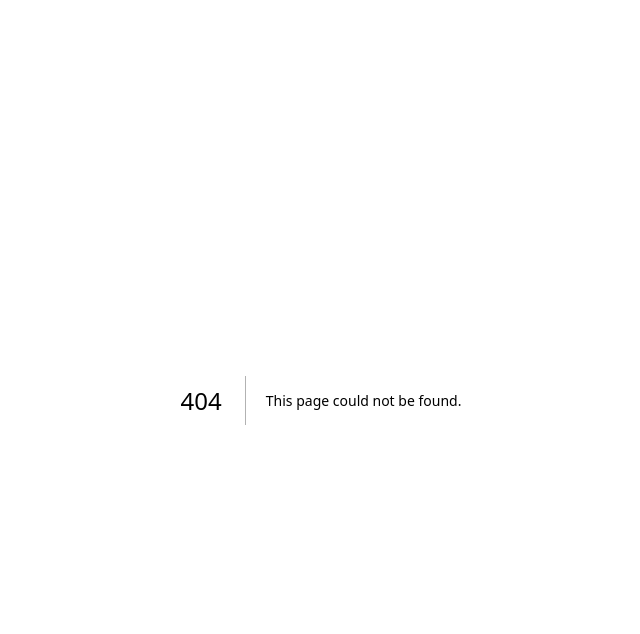
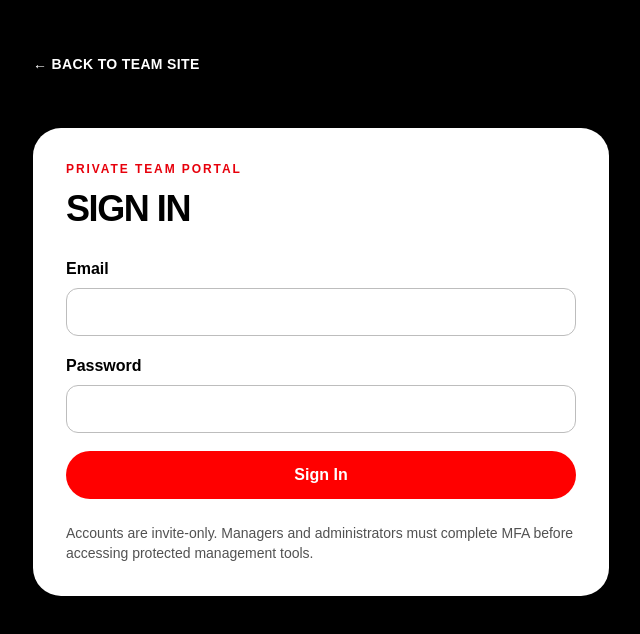
Before and after one commit to dang85ai/dg-claud, a Next.js app: page /login in a window 1280 px wide. Before the commit this address had no page. Shown: the top 634 px of the page, without its empty margins (319-959 px from the left). Built offline with nearby package versions, Linux system fonts and the light colour scheme; no server answers.

Commit message:
Build app/login/page.tsx

```diff
--- /dev/null
+++ b/app/login/page.tsx
@@ -0,0 +1,74 @@
+"use client";
+
+import { FormEvent, useEffect, useState } from "react";
+import { useRouter } from "next/navigation";
+import { AuthShell } from "@/components/AuthShell";
+import { supabase } from "@/lib/supabase";
+
+export default function LoginPage() {
+  const router = useRouter();
+  const [status, setStatus] = useState("");
+  const [loading, setLoading] = useState(false);
+
+  useEffect(() => {
+    supabase.auth.getSession().then(({ data }) => {
+      if (data.session) router.replace("/portal");
+    });
+  }, [router]);
+
+  async function submit(event: FormEvent<HTMLFormElement>) {
+    event.preventDefault();
+    setLoading(true);
+    setStatus("");
+
+    const form = new FormData(event.currentTarget);
+    const email = String(form.get("email") ?? "").trim().toLowerCase();
+    const password = String(form.get("password") ?? "");
+
+    const { error } = await supabase.auth.signInWithPassword({ email, password });
+
+    if (error) {
+      setStatus(error.message);
+      setLoading(false);
+      return;
+    }
+
+    const aal = await supabase.auth.mfa.getAuthenticatorAssuranceLevel();
+    if (aal.error) {
+      setStatus(aal.error.message);
+      setLoading(false);
+      return;
+    }
+
+    if (aal.data.nextLevel === "aal2" && aal.data.currentLevel !== "aal2") {
+      router.replace("/mfa");
+    } else {
+      router.replace("/portal");
+    }
+  }
+
+  return (
+    <AuthShell eyebrow="Private Team Portal" title="Sign In">
+      <form onSubmit={submit}>
+        <div className="field-group">
+          <label className="field-label" htmlFor="email">Email</label>
+          <input className="field" id="email" name="email" type="email" autoComplete="email" required />
+        </div>
+        <div className="field-group">
+          <label className="field-label" htmlFor="password">Password</label>
+          <input className="field" id="password" name="password" type="password" autoComplete="current-password" required />
+        </div>
+
+        <button type="submit" disabled={loading} className="btn btn-primary w-full">
+          {loading ? "Signing in…" : "Sign In"}
+        </button>
+
+        {status ? <p className="notice mt-5 text-sm">{status}</p> : null}
+
+        <p className="mt-6 text-sm text-neutral-600">
+          Accounts are invite-only. Managers and administrators must complete MFA before accessing protected management tools.
+        </p>
+      </form>
+    </AuthShell>
+  );
+}
```
